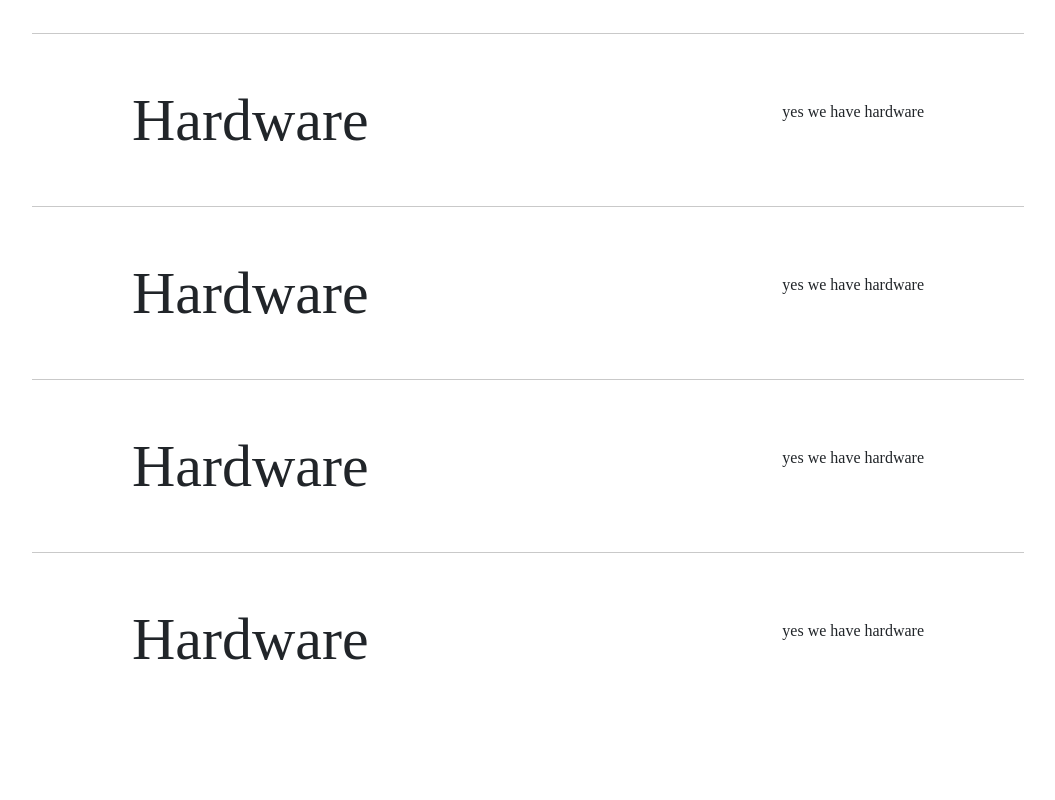
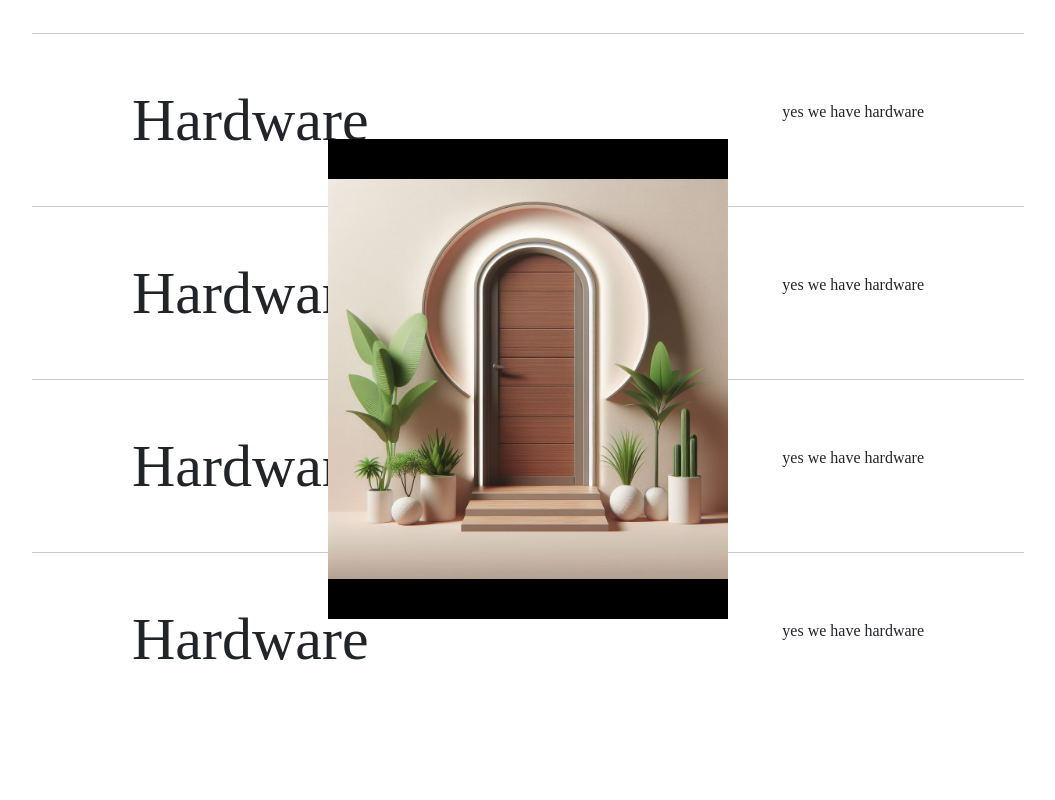
Before and after one commit to mihir-n25/aranyam-design-doors, a React (Create React App) app: page /about in a window 1280 px wide. Shown: the part 2300-3100 px from the top of the page, without its empty margins (112-1167 px from the left). Built offline with nearby package versions, Linux system fonts and the light colour scheme.

Commit message:
error solved

```diff
--- a/src/components/Styles/ModelStyles.scss
+++ /dev/null
@@ -1,50 +0,0 @@
-.modalContainer{
-    height: 350px;
-    width: 400px;
-    position: absolute;
-    background-color: white;
-    overflow: hidden;
-    pointer-events: none;
-    display: flex;
-    align-items: center;
-    justify-content: center;
-}
-
-.modalSlider{
-    height: 100%;
-    width: 100%;
-    position: absolute;
-    transition: top 0.5s cubic-bezier(0.76, 0, 0.24, 1);
-}
-
-.modal{
-    height: 100%;
-    width: 100%;
-    display: flex;
-    align-items: center;
-    justify-content: center;
-}
-
-.modal img{
-    height: auto;
-}
-
-.cursor, .cursorLabel{
-    width: 80px;
-    height: 80px;
-    border-radius: 50%;
-    background-color: #455CE9;
-    color: white;
-    position: absolute;
-    z-index: 2;
-    display: flex;
-    align-items: center;
-    justify-content: center;
-    font-size: 14px;
-    font-weight: 300;
-    pointer-events: none;
-}
-
-.cursorLabel{
-    background-color: transparent;
-}
--- a/src/components/Styles/ServiceStyles.scss
+++ b/src/components/Styles/ServiceStyles.scss
@@ -46,25 +46,26 @@
 }
 
 .modalContainer{
-  height: 350px;
-  width: 480px;
+  height: 480px;
+  width: 400px;
   display: flex;
   align-items: center;
   justify-content: center;
   position: absolute;
-
+  overflow: hidden;
+}
   .modalSlider{
     height: 100%;
     width: 100%;
+  }
 
-
-    .modal{
+    .modalAbout{
       position: relative;
-      img{
-        height : auto;
-        width: 100%;
-        display: block;
+      height: 100%;
+      display: flex;
+      align-items: center;
+      justify-content: center;
+    }
+      .modalAbout img{
+        height : auto
       }
-    }
-  }
-}
--- a/src/pages/Secondary/Model.js
+++ b/src/pages/Secondary/Model.js
@@ -9,10 +9,10 @@ const Model = ({projects , modal}) => {
           {
             projects.map((project,index) => {
               const {src , color} = project;
-              return <div key={`modal_${index}`} style={{backgroundColor : color}} className='modal'>
+              return <div className='modalAbout' key={`modal_${index}`} style={{backgroundColor : color}}>
                 <img
                 src={src}
-                width={300}
+                width={100}
                 height={0}
                 alt='Image'
                 />
--- a/src/pages/Secondary/Services.js
+++ b/src/pages/Secondary/Services.js
@@ -7,25 +7,25 @@ function Services() {
   const projects = [
     {
       title: "Hardware",
-      src: "images/Designer (3).jpeg",
-      color: "#fff",
-      description: "yes we have hardware",
-    },
-    {
-      title: "Hardware",
-      src: "/images/Designer (1).jpeg",
-      color: "#111",
-      description: "yes we have hardware",
-    },
-    {
-      title: "Hardware",
       src: "/images/Designer (1).jpeg",
       color: "#000000",
       description: "yes we have hardware",
     },
     {
       title: "Hardware",
-      src: "/images/Designer (1).jpeg",
+      src: "/images/Designer (3).jpeg",
+      color: "#000000",
+      description: "yes we have hardware",
+    },
+    {
+      title: "Hardware",
+      src: "/images/Designer (4).jpeg",
+      color: "#000000",
+      description: "yes we have hardware",
+    },
+    {
+      title: "Hardware",
+      src: "/images/Designer (6).jpeg",
       color: "#000000",
       description: "yes we have hardware",
     },
@@ -48,7 +48,7 @@ function Services() {
         })}
       </div>
 
-      <Model projects={projects} modal={modal}/>
+      <Model modal={modal} projects={projects}/>
     </main>
   );
 }
```
Also changed, not shown: src/components/Styles/ProjectStyles.scss (deleted, +0 -37 lines).
